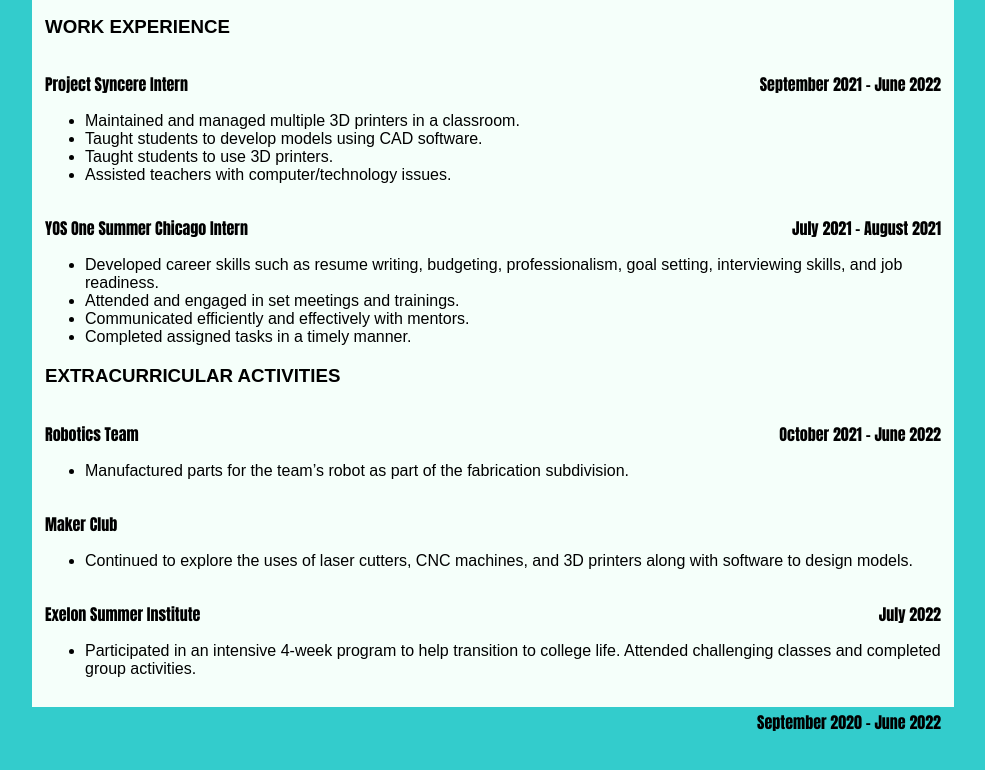
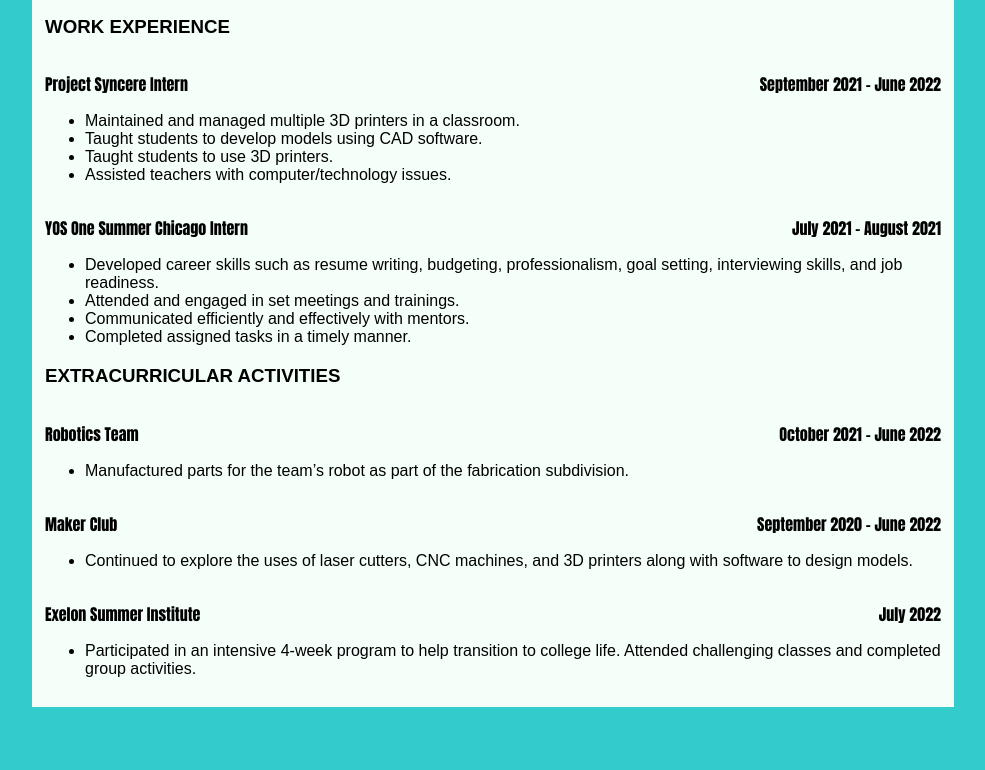
Before and after one commit to Rebel-Jedi/project2, a plain HTML site: page index.html in a window 1280 px wide. Shown: the part 416-1186 px from the top of the page, without its empty margins (147-1132 px from the left). Drawn offline with Linux system fonts and the light colour scheme.

Commit message:
bruh
that was an easy fix

```diff
--- a/index.html
+++ b/index.html
@@ -69,7 +69,7 @@
       <li>Manufactured parts for the team’s robot as part of the fabrication subdivision.</li>
     </ul>
     <p class="align-left"><strong>Maker Club</strong></p>
-
+    <p class="align-right">September 2020 - June 2022</p>
     <ul class="reset">
       <li>Continued to explore the uses of laser cutters, CNC machines, and 3D printers along with software to design models.</li>
     </ul>
@@ -77,7 +77,7 @@
     <p class="align-right">July 2022</p>
     <ul class="reset">
       <li>Participated in an intensive 4-week program to help transition to college life. Attended challenging classes and completed group activities.</li>
-    </ul><p class="align-right">September 2020 - June 2022</p>
+    </ul>
     </section>
 
 
```
